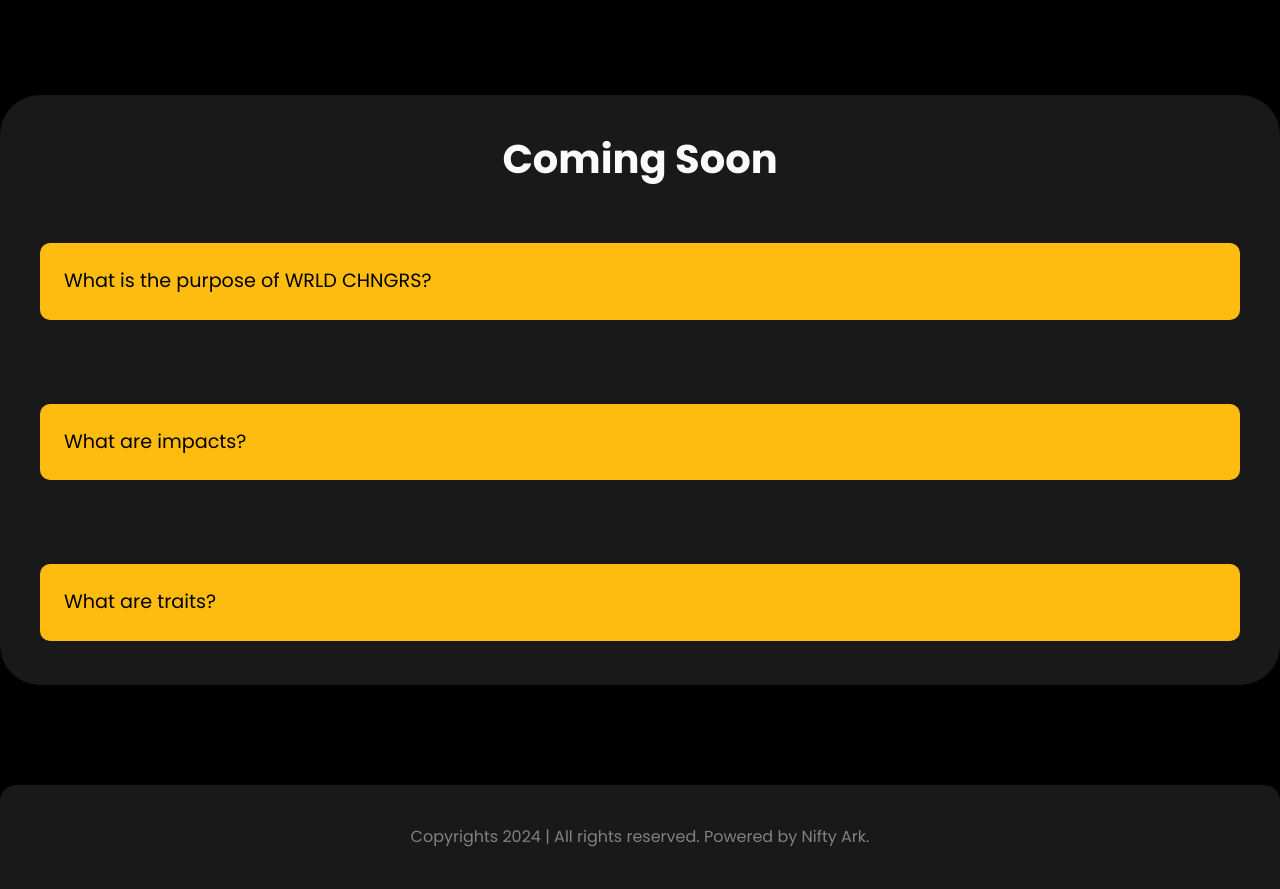
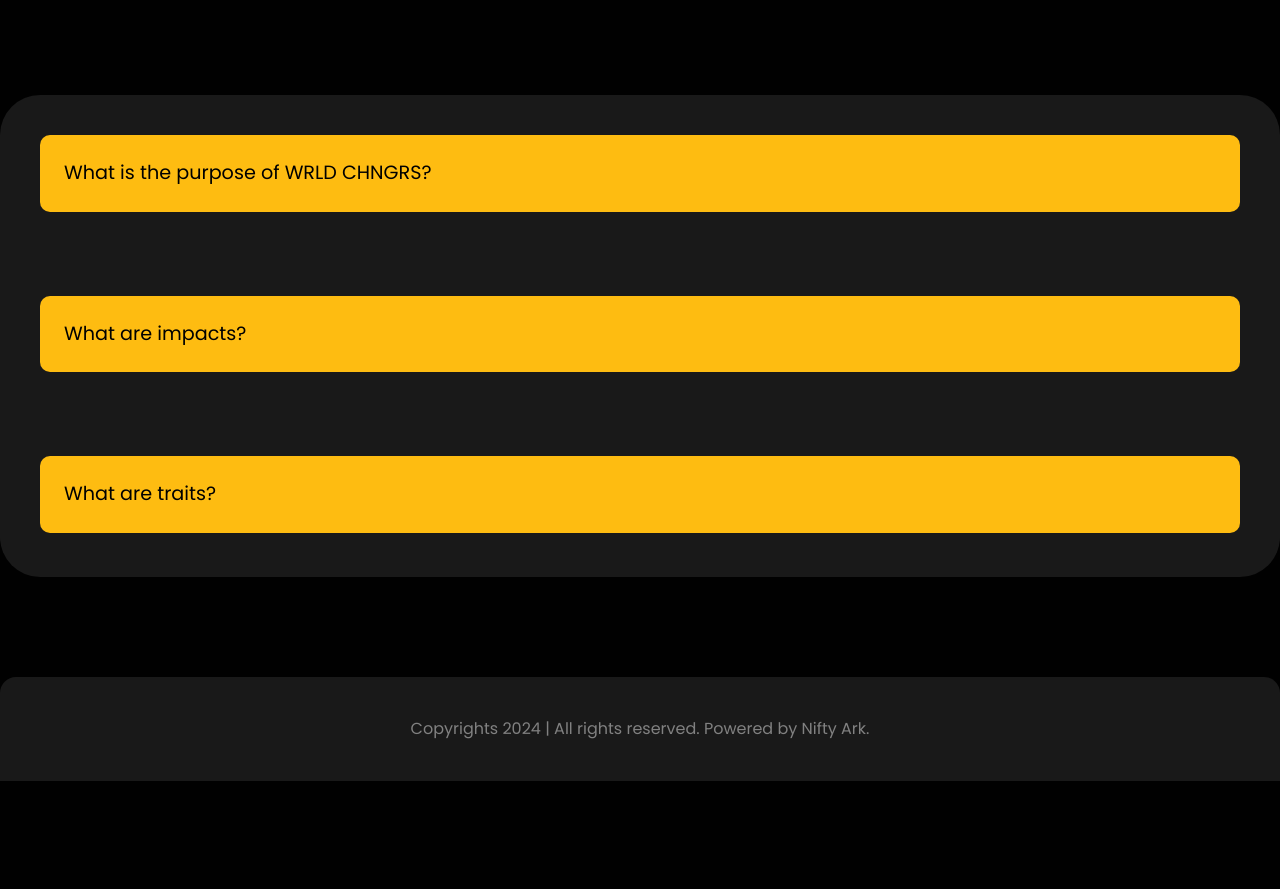
Before and after one commit to dyanabutler/holding-page, a website built with Vite: page index.html in a window 1280 px wide. Shown: the part 2000-2889 px from the top of the page. After the commit the page ends 2781 px from the top, so only its background shows below. Built offline with nearby package versions, Linux system fonts and the light colour scheme.

Commit message:
removedcomingsoon text

```diff
--- a/index.html
+++ b/index.html
@@ -147,7 +147,7 @@
         <!-- FAQ Section -->
         <section id="faq">
           <div class="faq">
-            <h1 class="faq-title">Coming Soon</h1>
+            <!-- <h1 class="faq-title">Coming Soon</h1> -->
             <button class="collapsible">What is the purpose of WRLD CHNGRS?</button>
             <div class="content">
               <p>WRLD CHNGR is a unique, AI-driven NFT universe where players control heroes of various classes and body types, each uniquely generated. Our innovative AI technology ensures each hero is one-of-a-kind, with the user 's journey directly influencing their hero's development and the impacts they make in the game and, symbolically, in the real world.</p>
```
